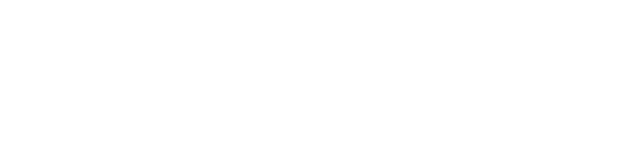
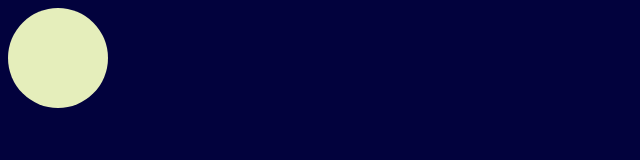
Before and after one commit to SkelGames95/css_exs, a plain HTML site: page Rewrite the rules/start/index.html in a window 1280 px wide. Shown: the whole page, without its empty margins (0-640 px from the left). Drawn offline with Linux system fonts and the light colour scheme.

Commit message:
exercise done

```diff
--- a/Rewrite the rules/start/index.html
+++ b/Rewrite the rules/start/index.html
@@ -7,7 +7,8 @@
       content="width=device-width, user-scalable=no, initial-scale=1.0, maximum-scale=1.0, minimum-scale=1.0"
     />
     <meta http-equiv="X-UA-Compatible" content="ie=edge" />
-    <title>Document</title>
+    <link rel="stylesheet" href="style.css">
+    <title>Night Sky</title>
   </head>
   <body>
     <div class="ball"></div>
--- a/Rewrite the rules/start/style.css
+++ b/Rewrite the rules/start/style.css
@@ -1,10 +1,17 @@
+:root{
+    --color1: rgb(2, 2, 61);
+    --range: 100px;
+    --moon: rgb(229, 238, 187);
+    --round: 50px;
+}
+
 body {
-    background-color: #011212;
+    background-color: var(--color1);
 }
 
 .ball {
-    width: 100px;
-    height: 100px;
-    background-color: #ff8800;
-    border-radius: 50px;
+    width: var(--range);
+    height: var(--range);
+    background-color: var(--moon);
+    border-radius: var(--round);
 }
```
